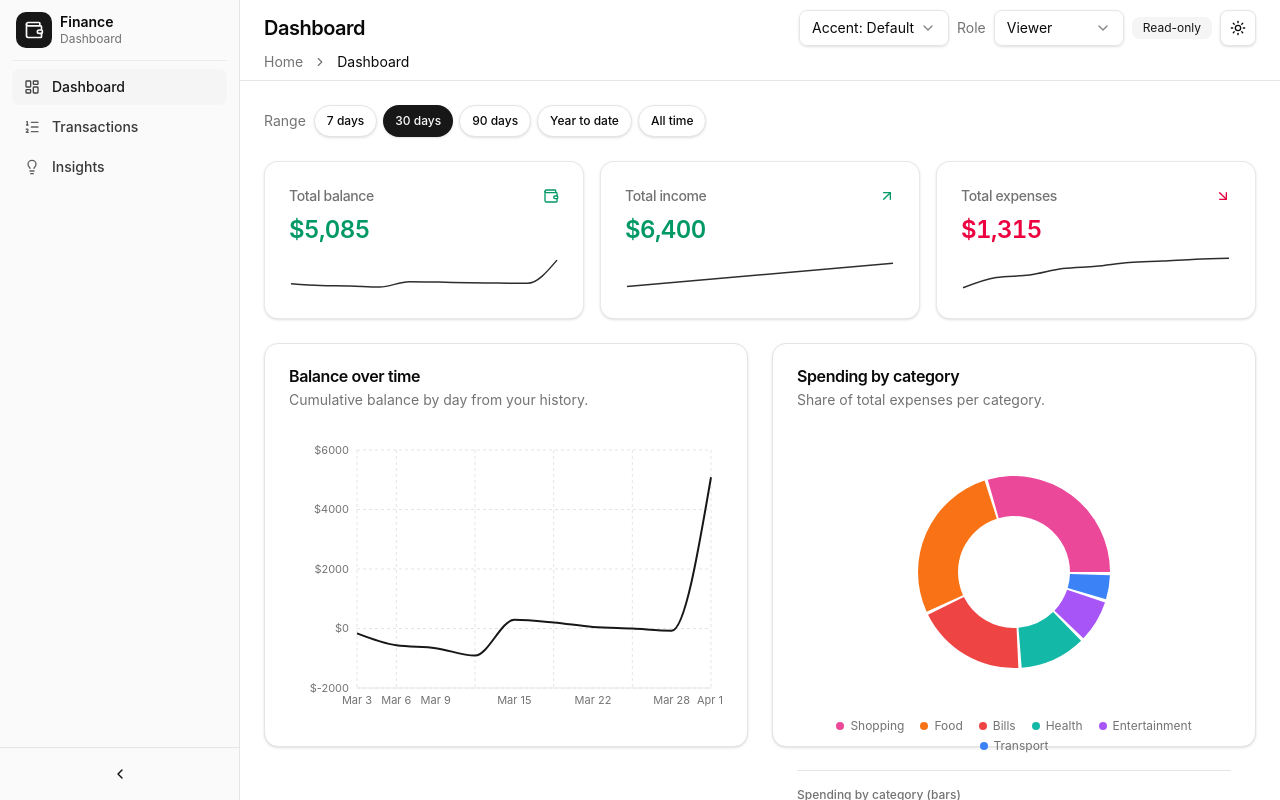
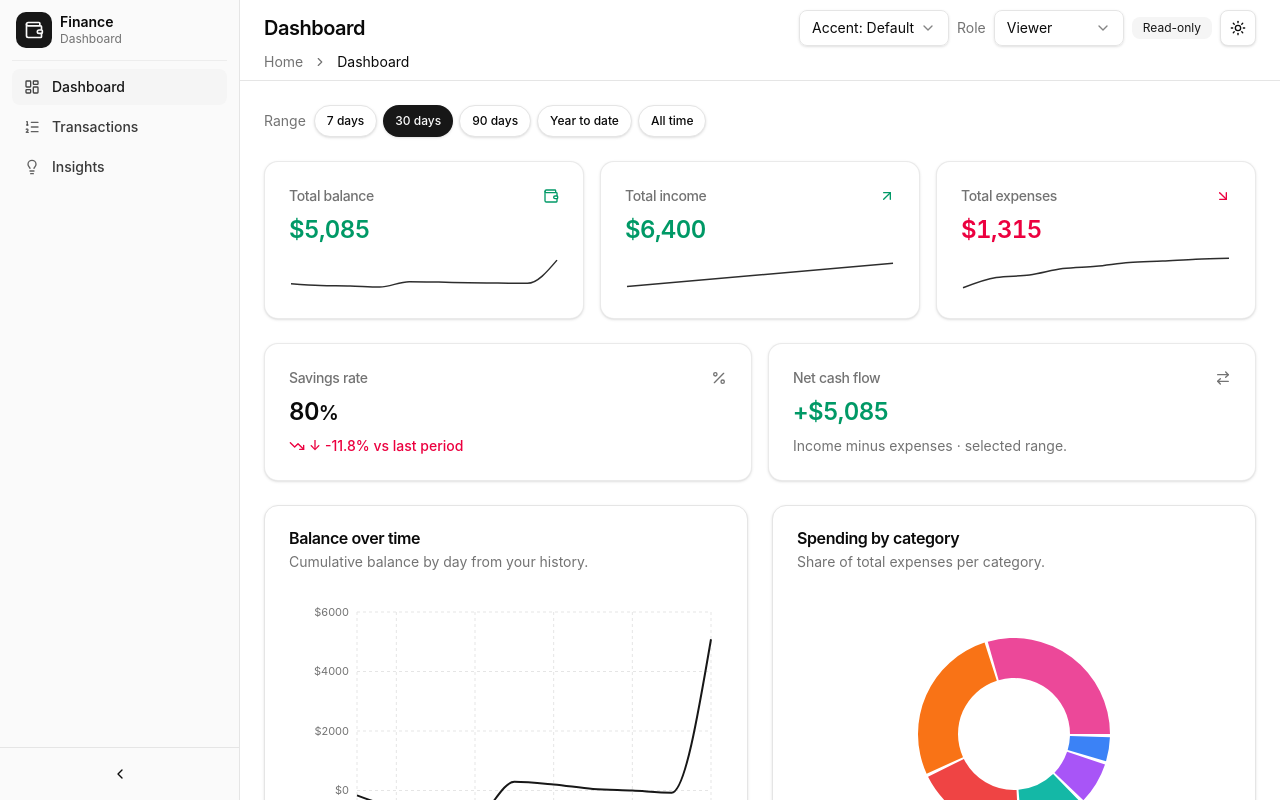
Before and after one commit to hellfire20031998/Finance-Dashborad-UI, a React (Vite) app: page /dashboard in a window 1280 px wide. Both pictures are taken after a click on the button "30 days". Shown: the top 800 px of the page. Built offline with nearby package versions, Linux system fonts and the light colour scheme.

Commit message:
added new cards

```diff
--- a/src/app/dashboard/DashboardPage.tsx
+++ b/src/app/dashboard/DashboardPage.tsx
@@ -5,10 +5,16 @@ import { BalanceLineChart } from "@/components/charts/BalanceLineChart"
 import { SpendingPieChart } from "@/components/charts/SpendingPieChart"
 import { DateRangeChips } from "@/components/dashboard/DateRangeChips"
 import { DashboardEmptyState } from "@/components/dashboard/DashboardEmptyState"
-import { filterTransactionsByRange } from "@/lib/dashboardFilter"
+import { SavingsAndFlowCards } from "@/components/cards/SavingsAndFlowCards"
+import {
+  filterTransactionsByPreviousRange,
+  filterTransactionsByRange,
+} from "@/lib/dashboardFilter"
 import {
   balanceOverTime,
   computeSummary,
+  netCashFlow,
+  savingsRatePercent,
   spendingByCategory,
 } from "@/lib/metrics"
 import {
@@ -32,7 +38,35 @@ export function DashboardPage() {
     [transactions, range],
   )
 
+  const previousFiltered = useMemo(
+    () => filterTransactionsByPreviousRange(transactions, range),
+    [transactions, range],
+  )
+
   const summary = useMemo(() => computeSummary(filtered), [filtered])
+  const prevSummary = useMemo(
+    () => computeSummary(previousFiltered),
+    [previousFiltered],
+  )
+
+  const savingsPct = useMemo(
+    () => savingsRatePercent(summary.totalIncome, summary.totalExpenses),
+    [summary.totalIncome, summary.totalExpenses],
+  )
+  const savingsPctPrev = useMemo(
+    () => savingsRatePercent(prevSummary.totalIncome, prevSummary.totalExpenses),
+    [prevSummary.totalIncome, prevSummary.totalExpenses],
+  )
+  const savingsDelta = useMemo(() => {
+    if (range === "all") return null
+    if (savingsPct === null || savingsPctPrev === null) return null
+    return Math.round((savingsPct - savingsPctPrev) * 10) / 10
+  }, [range, savingsPct, savingsPctPrev])
+
+  const flow = useMemo(
+    () => netCashFlow(summary.totalIncome, summary.totalExpenses),
+    [summary.totalIncome, summary.totalExpenses],
+  )
   const lineData = useMemo(() => balanceOverTime(filtered), [filtered])
   const pieData = useMemo(
     () => spendingByCategory(filtered),
@@ -74,6 +108,16 @@ export function DashboardPage() {
             loading={loading}
             reducedMotion={reducedMotion}
           />
+          <SavingsAndFlowCards
+            range={range}
+            savingsRatePct={savingsPct}
+            savingsRatePrevPct={savingsPctPrev}
+            savingsDeltaPctPoints={savingsDelta}
+            canComparePeriod={range !== "all"}
+            netCashFlow={flow}
+            loading={loading}
+            reducedMotion={reducedMotion}
+          />
           <div className="grid min-w-0 gap-6 lg:grid-cols-2 *:min-w-0">
             <BalanceLineChart data={lineData} loading={loading} />
             <SpendingPieChart data={pieData} loading={loading} />
--- /dev/null
+++ b/src/components/cards/SavingsAndFlowCards.tsx
@@ -0,0 +1,181 @@
+import { motion } from "framer-motion"
+import { ArrowRightLeft, Percent, TrendingDown, TrendingUp } from "lucide-react"
+import { Card, CardContent, CardHeader, CardTitle } from "@/components/ui/card"
+import { Skeleton } from "@/components/ui/skeleton"
+import { CountUpCurrency } from "@/components/cards/CountUpCurrency"
+import { cn } from "@/lib/utils"
+import type { DashboardRange } from "@/lib/dashboardFilter"
+
+const formatSignedMoney = (n: number) => {
+  const abs = new Intl.NumberFormat(undefined, {
+    style: "currency",
+    currency: "USD",
+    maximumFractionDigits: 0,
+  }).format(Math.abs(n))
+  if (n > 0) return `+${abs}`
+  if (n < 0) return `−${abs}`
+  return new Intl.NumberFormat(undefined, {
+    style: "currency",
+    currency: "USD",
+    maximumFractionDigits: 0,
+  }).format(0)
+}
+
+type Props = {
+  range: DashboardRange
+  savingsRatePct: number | null
+  savingsRatePrevPct: number | null
+  /** Delta vs prior period (percentage points); null when not comparable. */
+  savingsDeltaPctPoints: number | null
+  canComparePeriod: boolean
+  netCashFlow: number
+  loading?: boolean
+  reducedMotion?: boolean
+}
+
+export function SavingsAndFlowCards({
+  range,
+  savingsRatePct,
+  savingsRatePrevPct,
+  savingsDeltaPctPoints,
+  canComparePeriod,
+  netCashFlow,
+  loading,
+  reducedMotion,
+}: Props) {
+  if (loading) {
+    return (
+      <div className="grid gap-4 sm:grid-cols-2">
+        {[1, 2].map((i) => (
+          <Card key={i}>
+            <CardHeader className="pb-2">
+              <Skeleton className="h-4 w-28" />
+            </CardHeader>
+            <CardContent>
+              <Skeleton className="h-8 w-24" />
+              <Skeleton className="mt-2 h-4 w-40" />
+            </CardContent>
+          </Card>
+        ))}
+      </div>
+    )
+  }
+
+  const showDeltaRow =
+    canComparePeriod &&
+    savingsRatePct !== null &&
+    savingsRatePrevPct !== null &&
+    savingsDeltaPctPoints !== null
+
+  const deltaPositive =
+    savingsDeltaPctPoints !== null && savingsDeltaPctPoints > 0
+  const deltaNegative =
+    savingsDeltaPctPoints !== null && savingsDeltaPctPoints < 0
+
+  const cards = [
+    {
+      key: "savings",
+      title: "Savings rate",
+      icon: Percent,
+      main: (
+        <span className="tabular-nums">
+          {savingsRatePct !== null ? (
+            <>
+              {Math.round(savingsRatePct)}
+              <span className="text-xl font-semibold">%</span>
+            </>
+          ) : (
+            "—"
+          )}
+        </span>
+      ),
+      mainClass: "text-2xl font-semibold tracking-tight text-foreground",
+      footer: !canComparePeriod ? (
+        <p className="text-sm text-muted-foreground">
+          Prior-period comparison is available when a date range is selected.
+        </p>
+      ) : savingsRatePct === null ? (
+        <p className="text-sm text-muted-foreground">
+          Add income in this period to calculate savings rate.
+        </p>
+      ) : showDeltaRow ? (
+        <p
+          className={cn(
+            "flex flex-wrap items-center gap-1 text-sm font-medium",
+            deltaPositive && "text-emerald-600 dark:text-emerald-400",
+            deltaNegative && "text-rose-600 dark:text-rose-400",
+            !deltaPositive && !deltaNegative && "text-muted-foreground",
+          )}
+        >
+          {deltaPositive && <TrendingUp className="size-4 shrink-0" />}
+          {deltaNegative && <TrendingDown className="size-4 shrink-0" />}
+          {deltaPositive && <span aria-hidden>↑</span>}
+          {deltaNegative && <span aria-hidden>↓</span>}
+          <span>
+            {savingsDeltaPctPoints !== null && savingsDeltaPctPoints > 0 ? "+" : ""}
+            {savingsDeltaPctPoints}% vs last period
+          </span>
+        </p>
+      ) : (
+        <p className="text-sm text-muted-foreground">
+          Not enough data in the prior period to compare.
+        </p>
+      ),
+    },
+    {
+      key: "flow",
+      title: "Net cash flow",
+      icon: ArrowRightLeft,
+      main: (
+        <CountUpCurrency
+          value={netCashFlow}
+          format={formatSignedMoney}
+          skipAnimation={reducedMotion}
+        />
+      ),
+      mainClass: cn(
+        "text-2xl font-semibold tracking-tight tabular-nums",
+        netCashFlow >= 0
+          ? "text-emerald-600 dark:text-emerald-400"
+          : "text-rose-600 dark:text-rose-400",
+      ),
+      footer: (
+        <p className="text-sm text-muted-foreground">
+          Income minus expenses
+          {range !== "all" ? ` · ${range === "ytd" ? "year to date" : "selected range"}` : ""}
+          .
+        </p>
+      ),
+    },
+  ]
+
+  return (
+    <div className="grid gap-4 sm:grid-cols-2">
+      {cards.map((item, i) => (
+        <motion.div
+          key={item.key}
+          initial={reducedMotion ? false : { opacity: 0, y: 8 }}
+          animate={{ opacity: 1, y: 0 }}
+          transition={
+            reducedMotion
+              ? { duration: 0 }
+              : { delay: 0.15 + i * 0.05, duration: 0.25 }
+          }
+        >
+          <Card className="overflow-hidden border-border/80 shadow-sm">
+            <CardHeader className="flex flex-row items-center justify-between space-y-0 pb-2">
+              <CardTitle className="text-sm font-medium text-muted-foreground">
+                {item.title}
+              </CardTitle>
+              <item.icon className="size-4 text-muted-foreground" />
+            </CardHeader>
+            <CardContent className="space-y-2">
+              <p className={item.mainClass}>{item.main}</p>
+              {item.footer}
+            </CardContent>
+          </Card>
+        </motion.div>
+      ))}
+    </div>
+  )
+}
--- a/src/lib/dashboardFilter.ts
+++ b/src/lib/dashboardFilter.ts
@@ -10,12 +10,16 @@ export const DASHBOARD_RANGE_LABELS: Record<DashboardRange, string> = {
   all: "All time",
 }
 
-export function filterTransactionsByRange(
-  transactions: Transaction[],
+/** Inclusive transaction timestamp filter (date at noon). */
+function txTime(t: Transaction) {
+  return new Date(t.date + "T12:00:00").getTime()
+}
+
+export function getDashboardRangeBounds(
   range: DashboardRange,
   now = new Date(),
-): Transaction[] {
-  if (range === "all") return transactions
+): { startMs: number; endMs: number } | null {
+  if (range === "all") return null
   const end = new Date(now)
   end.setHours(23, 59, 59, 999)
   const endMs = end.getTime()
@@ -23,9 +27,55 @@ export function filterTransactionsByRange(
   if (range === "7d") startMs = endMs - 7 * 86_400_000
   else if (range === "30d") startMs = endMs - 30 * 86_400_000
   else if (range === "90d") startMs = endMs - 90 * 86_400_000
-  else startMs = new Date(now.getFullYear(), 0, 1).getTime()
+  else startMs = new Date(now.getFullYear(), 0, 1).setHours(0, 0, 0, 0)
+  return { startMs, endMs }
+}
+
+export function filterTransactionsByRange(
+  transactions: Transaction[],
+  range: DashboardRange,
+  now = new Date(),
+): Transaction[] {
+  if (range === "all") return transactions
+  const b = getDashboardRangeBounds(range, now)
+  if (!b) return transactions
+  const { startMs, endMs } = b
   return transactions.filter((t) => {
-    const ts = new Date(t.date + "T12:00:00").getTime()
+    const ts = txTime(t)
     return ts >= startMs && ts <= endMs
   })
 }
+
+/** Same-length window immediately before the current dashboard range (for comparisons). */
+export function filterTransactionsByPreviousRange(
+  transactions: Transaction[],
+  range: DashboardRange,
+  now = new Date(),
+): Transaction[] {
+  if (range === "all") return []
+
+  if (range === "ytd") {
+    const y = now.getFullYear()
+    const startPrev = new Date(y - 1, 0, 1)
+    startPrev.setHours(0, 0, 0, 0)
+    const endPrev = new Date(y - 1, now.getMonth(), now.getDate())
+    endPrev.setHours(23, 59, 59, 999)
+    const a = startPrev.getTime()
+    const b = endPrev.getTime()
+    return transactions.filter((t) => {
+      const ts = txTime(t)
+      return ts >= a && ts <= b
+    })
+  }
+
+  const cur = getDashboardRangeBounds(range, now)
+  if (!cur) return []
+  const { startMs, endMs } = cur
+  const duration = endMs - startMs
+  const prevEndMs = startMs - 1
+  const prevStartMs = startMs - duration
+  return transactions.filter((t) => {
+    const ts = txTime(t)
+    return ts >= prevStartMs && ts <= prevEndMs
+  })
+}
--- a/src/lib/metrics.ts
+++ b/src/lib/metrics.ts
@@ -18,6 +18,17 @@ export function computeSummary(transactions: Transaction[]): Summary {
     totalIncome,
     totalExpenses,
   }
+}
+
+/** (Income − expenses) / income, as 0–100. Null if no income. */
+export function savingsRatePercent(totalIncome: number, totalExpenses: number): number | null {
+  if (totalIncome <= 0) return null
+  const savings = totalIncome - totalExpenses
+  return Math.round((savings / totalIncome) * 1000) / 10
+}
+
+export function netCashFlow(totalIncome: number, totalExpenses: number): number {
+  return totalIncome - totalExpenses
 }
 
 export interface BalancePoint {
```
